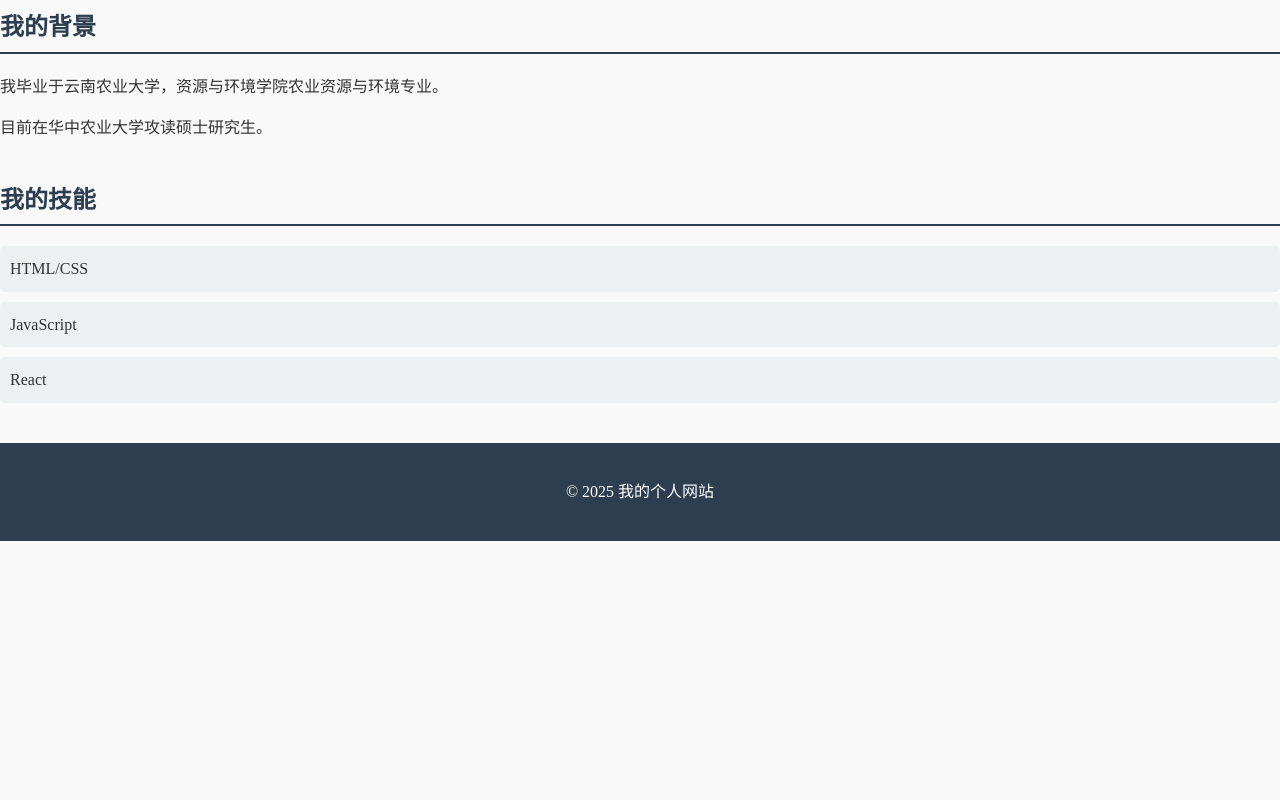
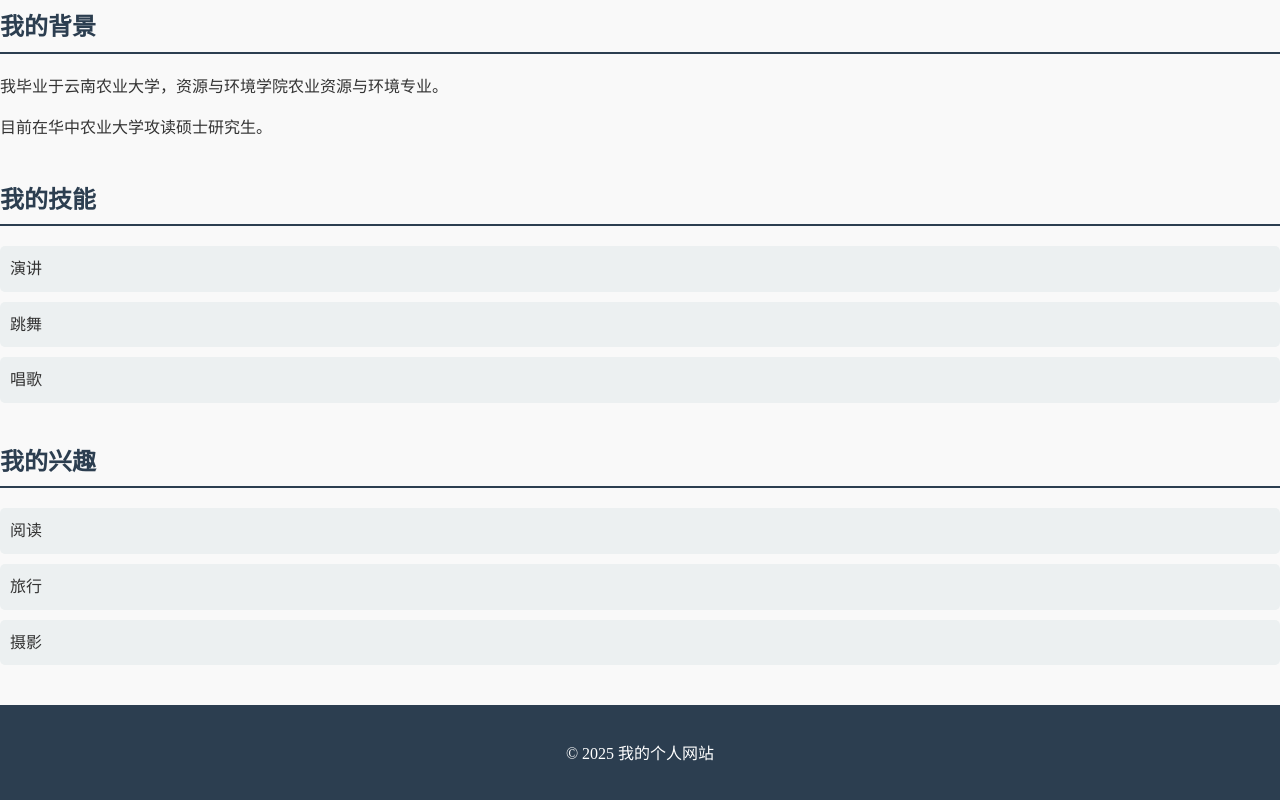
Before and after one commit to Zhang-Huan527/-527-.github.io, a plain HTML site: page about.html in a window 1280 px wide. Shown: the part 320-1120 px from the top of the page. Before the commit the page ends 861 px from the top, so only its background shows below. Drawn offline with Linux system fonts and the light colour scheme.

Commit message:
更新了网站内容

```diff
--- a/about.html
+++ b/about.html
@@ -27,9 +27,17 @@
         <section>
             <h2>我的技能</h2>
             <ul>
-                <li>HTML/CSS</li>
-                <li>JavaScript</li>
-                <li>React</li>
+                <li>演讲</li>
+                <li>跳舞</li>
+                <li>唱歌</li>
+            </ul>
+        </section>
+        <section>
+            <h2>我的兴趣</h2>
+            <ul>
+                <li>阅读</li>
+                <li>旅行</li>
+                <li>摄影</li>
             </ul>
         </section>
     </main>
```
